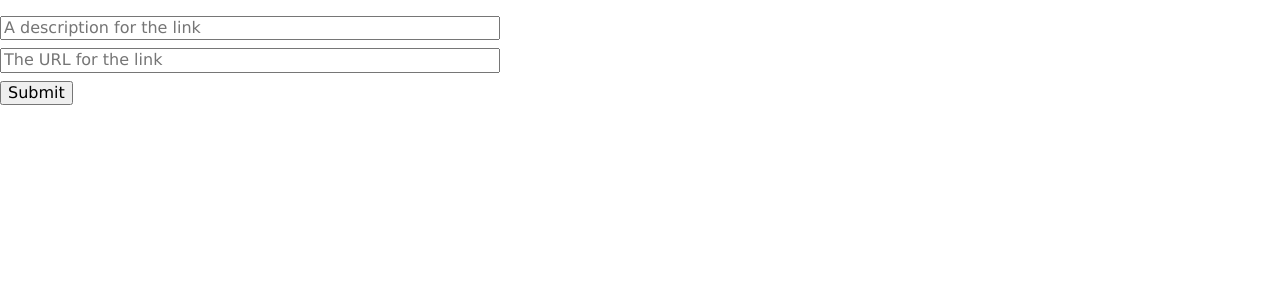
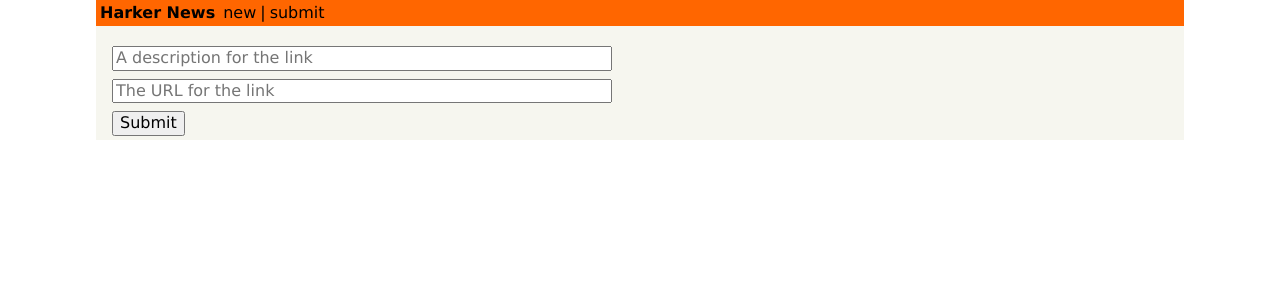
Before and after one commit to hdev14/hackernew-clone-frontend, a React (Create React App) app: page /create in a window 1280 px wide. Shown: the top 300 px of the page. Built offline with nearby package versions, Linux system fonts and the light colour scheme.

Commit message:
feat: add header and routes

```diff
--- a/package.json
+++ b/package.json
@@ -8,11 +8,13 @@
     "@testing-library/react": "^11.1.0",
     "@testing-library/user-event": "^12.1.10",
     "graphql": "^15.4.0",
+    "prop-types": "^15.7.2",
     "react": "^17.0.1",
     "react-dom": "^17.0.1",
+    "react-router": "^5.2.0",
+    "react-router-dom": "^5.2.0",
     "react-scripts": "4.0.0",
-    "web-vitals": "^0.2.4",
-    "prop-types": "^15.7.2"
+    "web-vitals": "^0.2.4"
   },
   "scripts": {
     "start": "react-scripts start",
--- a/public/index.html
+++ b/public/index.html
@@ -22,7 +22,7 @@
       work correctly both with client-side routing and a non-root public URL.
       Learn how to configure a non-root public URL by running `npm run build`.
     -->
-  <title>Hackernew Clone</title>
+  <title>Hackernews Clone</title>
 
   <link rel="manifest" href="%PUBLIC_URL%/manifest.json">
   <link rel="shortcut icon" href="%PUBLIC_URL%/favicon.ico">
--- a/src/components/App.js
+++ b/src/components/App.js
@@ -1,8 +1,19 @@
-// import LinkList from './LinkList';
+import { Switch, Route } from 'react-router-dom';
+
+import Header from './Header';
+import LinkList from './LinkList';
 import CreateLink from './CreateLink';
 
 const App = () => (
-  <CreateLink />
+  <div className="center w85">
+    <Header />
+    <div className="ph3 pv1 background-gray">
+      <Switch>
+        <Route exact path="/" component={LinkList} />
+        <Route path="/create" component={CreateLink} />
+      </Switch>
+    </div>
+  </div>
 );
 
 export default App;
--- a/src/components/CreateLink.js
+++ b/src/components/CreateLink.js
@@ -1,5 +1,6 @@
 import { useState } from 'react';
 import { gql, useMutation } from '@apollo/client';
+import { useHistory } from 'react-router-dom';
 
 const POST_MUTATION = gql`
   mutation PostMutation($description: String!, $url: String!) {
@@ -13,9 +14,13 @@
 `;
 
 const CreateLink = () => {
+  const history = useHistory();
   const [description, setDescription] = useState('');
   const [url, setUrl] = useState('');
-  const [post, { data }] = useMutation(POST_MUTATION);
+  const [post] = useMutation(POST_MUTATION, {
+    onCompleted: () => history.push('/'),
+    onError: (e) => console.error(e),
+  });
 
   const onSubmit = () => {
     if (description && url) {
@@ -24,13 +29,11 @@
           description,
           url,
         },
-      }).catch((e) => console.error(e));
+      });
       setDescription('');
       setUrl('');
     }
   };
-
-  if (data) return <div>{data}</div>;
 
   return (
     <div>
--- /dev/null
+++ b/src/components/Header.js
@@ -0,0 +1,15 @@
+import { Link } from 'react-router-dom';
+
+const Header = () => (
+  <div className="flex pa1 justify-between nowrap orange">
+    <div className="flex flex-fixed black">
+      <div className="fw7 mr1">Harker News</div>
+      <Link to="/" className="ml1 no-underline black">new</Link>
+
+      <div className="ml1">|</div>
+      <Link to="/create" className="ml1 no-underline black">submit</Link>
+    </div>
+  </div>
+);
+
+export default Header;
--- a/src/index.js
+++ b/src/index.js
@@ -1,5 +1,7 @@
 import React from 'react';
 import ReactDOM from 'react-dom';
+import { BrowserRouter } from 'react-router-dom';
+
 import {
   ApolloProvider, ApolloClient, InMemoryCache, createHttpLink,
 } from '@apollo/client';
@@ -27,9 +29,11 @@
 
 ReactDOM.render(
   <React.StrictMode>
-    <ApolloProvider client={apolloClient}>
-      <App />
-    </ApolloProvider>
+    <BrowserRouter>
+      <ApolloProvider client={apolloClient}>
+        <App />
+      </ApolloProvider>
+    </BrowserRouter>
   </React.StrictMode>,
   document.getElementById('root'),
 );
```
Also changed, not shown: 1 other file (tests, documents, lock files or other folders).
